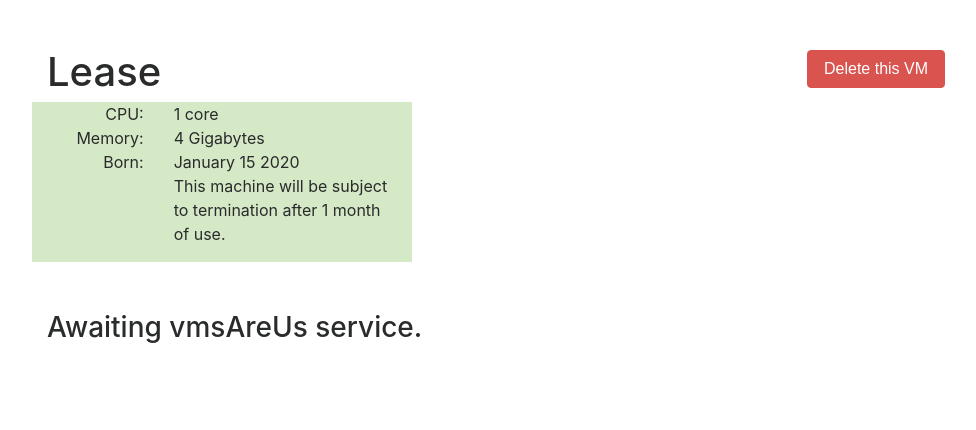
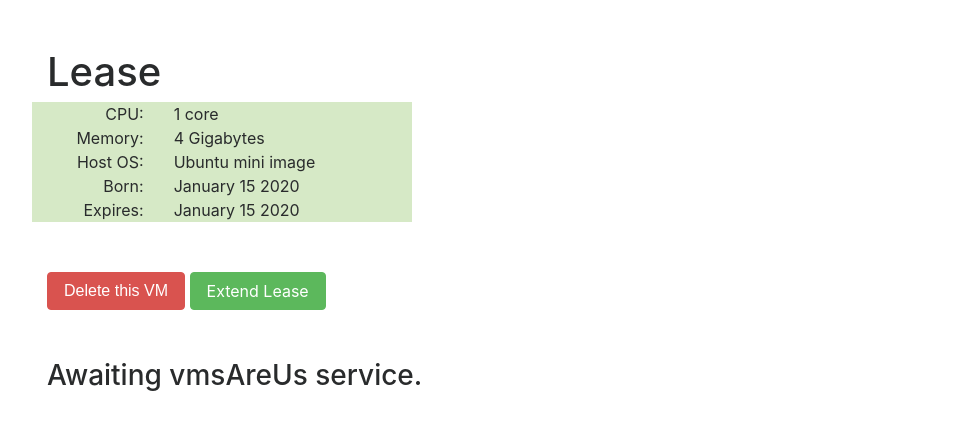
Before and after one commit to greendavegreen/vmsareus, a Django app: page /leases/vm/1/ in a window 1280 px wide. Shown: the part 56-486 px from the top of the page, without its empty margins (38-1014 px from the left). Run offline with Django 3.2, Linux system fonts and the light colour scheme; a user stored in the database is signed in; tables that the repository leaves empty hold one stand-in row (values such as "Sample post"); parts of the project's set-up code (start-up, migrations or seed data) failed here and were passed over; some libraries are stand-ins or nearby versions.

Commit message:
implemented VM delete.  new button layout

```diff
--- a/vmsareus/vmleases/templates/leases/vm_detail.html
+++ b/vmsareus/vmleases/templates/leases/vm_detail.html
@@ -18,13 +18,11 @@ T{% block content %}
         </div>
     </div>
     <div class="spacer">&nbsp</div>
+
+
     <div class="row ">
-            <div class="col-12 col-sm-1 push-sm-8 pull-sm-0">
-                <button class="btn btn-danger" data-href="{% url 'leases:vm_remove' pk=vm.pk %}" data-toggle="modal" data-target="#confirm-delete">
-                    Delete this VM
-                </button>
-            </div>
-            <div class="col-12 pull-sm-1 col-sm-8 push-sm-0 col-lg-5 col-xl-4">
+
+            <div class="col-12 col-sm-8 col-lg-5 col-xl-4">
                 <div class="row">
                     <div class="col-6 "><h1>Lease</h1></div>
                 </div>
@@ -44,6 +42,14 @@ T{% block content %}
                         {{ vm.get_memory_size_display }}
                     </div>
                 </div>
+                <div class="row rowo">
+                    <div class="col-4 col-sm-4 text-right">
+                        Host OS:
+                    </div>
+                    <div class="col-8 ">
+                        {{ vm.get_host_os_display }}
+                    </div>
+                </div>
 
                 <div class="row rowo">
                     <div class="col-4 col-sm-4 text-right">
@@ -53,20 +59,35 @@ T{% block content %}
                         {{ vm.created_date | date:"E d Y" }}
                     </div>
                 </div>
+
                 <div class="row rowo">
                     <div class="col-4 col-sm-4 text-right">
-
+                        Expires:
                     </div>
                     <div class="col-8 ">
-                        <p>This machine will be subject to termination after 1 month of use.</p>
+                        {{ vm.expires_date | date:"E d Y" }}
                     </div>
                 </div>
+
 
                 <div class="spacer">&nbsp</div>
 
             </div>
 
     </div>
+
+        <div class="row">
+        <div class="col-12">
+                <button class="btn btn-danger" data-href="{% url 'leases:vm_remove' pk=vm.pk %}" data-toggle="modal" data-target="#confirm-delete">
+                    Delete this VM
+                </button>
+                <a class="btn btn-success" href="{% url 'leases:vm_extend' pk=vm.pk %}">
+                    Extend Lease
+                </a>
+            </div>
+    </div>
+
+    <div class="spacer">&nbsp</div>
     {% if vm.vm_state == 'a' %}
         <div class="row">
             <div class="col-sm-12">
--- a/vmsareus/vmleases/urls.py
+++ b/vmsareus/vmleases/urls.py
@@ -8,4 +8,5 @@ urlpatterns = [
     url(r'^vm/new/$', views.vm_new, name='vm_new'),
     url(r'^vm/(?P<pk>\d+)/edit/$', views.vm_edit, name='vm_edit'),
     url(r'^vm/(?P<pk>\d+)/remove/$', views.vm_remove, name='vm_remove'),
+    url(r'^vm/(?P<pk>\d+)/extend/$', views.vm_extend, name='vm_extend'),
 ]
--- a/vmsareus/vmleases/views.py
+++ b/vmsareus/vmleases/views.py
@@ -6,6 +6,7 @@ from vmsareus.vmleases.forms import VmForm
 from vmsareus.taskapp import celery
 from .models import Vm
 import time
+from dateutil.relativedelta import relativedelta
 
 # Create your views here.
 
@@ -73,3 +74,10 @@ def vm_remove(request, pk):
     celery.delete_vm.delay(vm.vm_name)
     vm.delete()
     return redirect('leases:vm_list')
+
+@login_required
+def vm_extend(request, pk):
+    vm = get_object_or_404(Vm, pk=pk)
+    vm.expires_date = vm.expires_date + relativedelta(months=1)
+    vm.save()
+    return redirect('leases:vm_detail', pk=vm.pk)
```
